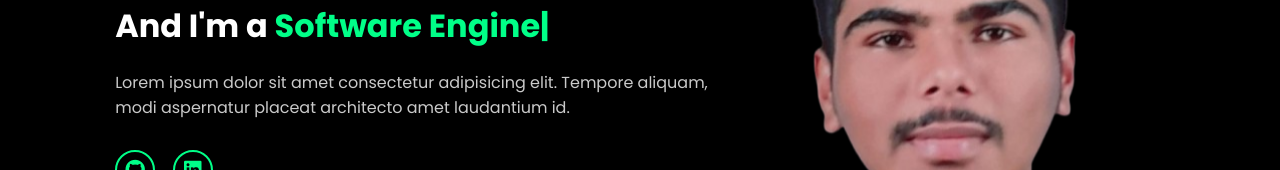
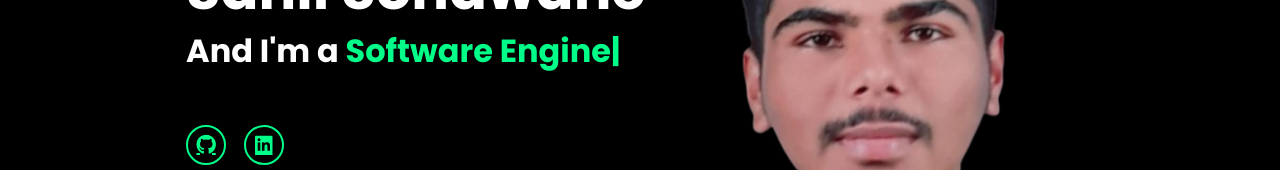
Before and after one commit to sahil-29070/portfolio, a plain HTML site: page index.html in a window 1280 px wide. Shown: the part 367-537 px from the top of the page. Drawn offline with nearby package versions, Linux system fonts and the light colour scheme.

Commit message:
Update index.html

```diff
--- a/index.html
+++ b/index.html
@@ -29,7 +29,7 @@
             <h3>Hello, It's Me</h3>
             <h1>Sahil Sonawane</h1>
             <h3>And I'm a <span class="multiple-text"></span></h3>
-            <p>Lorem ipsum dolor sit amet consectetur adipisicing elit. Tempore aliquam, modi aspernatur placeat architecto amet laudantium id.</p>
+<!--             <p>Lorem ipsum dolor sit amet consectetur adipisicing elit. Tempore aliquam, modi aspernatur placeat architecto amet laudantium id.</p> -->
             <div class="social-media">
                 <!-- <a href="#"><i class="fa-brands fa-facebook"></i></a> -->
                 <a href="https://github.com/sahil-s573"><i class="fa-brands fa-github"></i></a>
```
